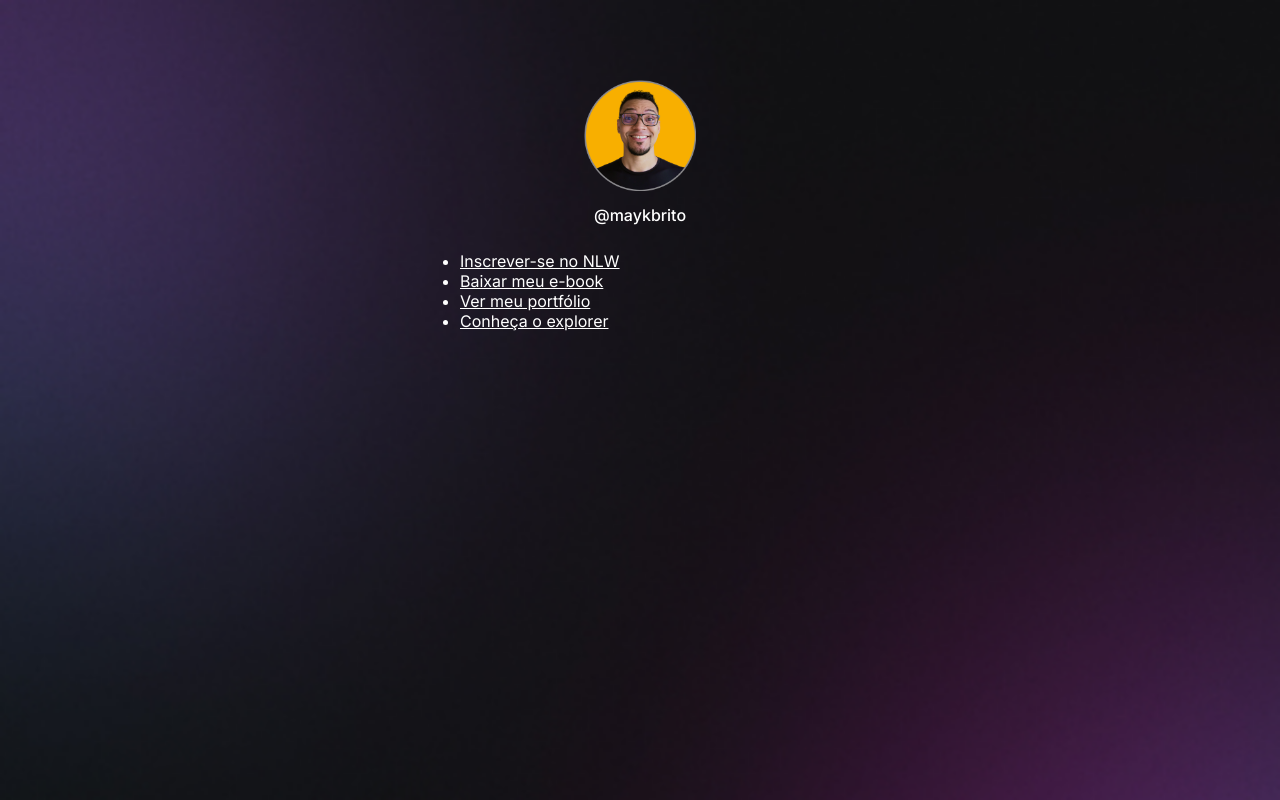
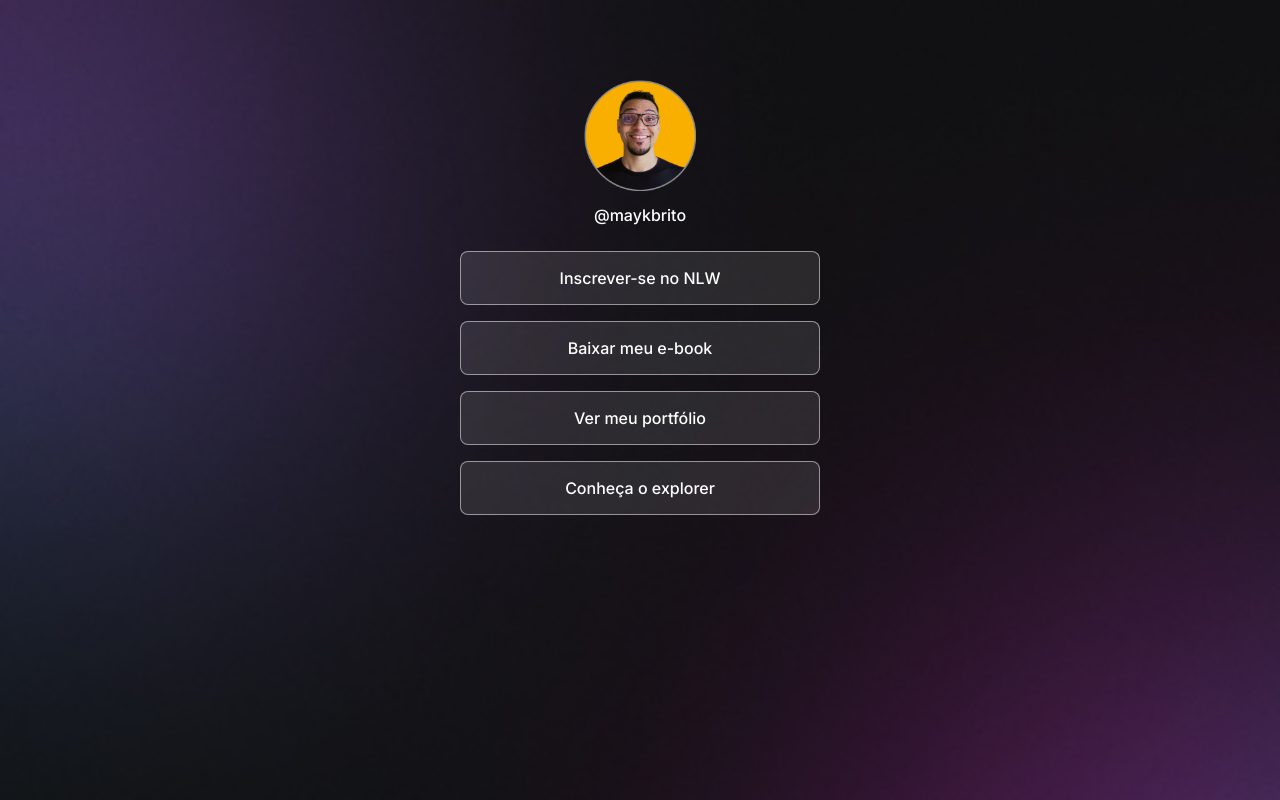
Before and after one commit to canebr/Discover-2023-Rocketseat, a plain HTML site: page Curso/index.html in a window 1280 px wide. Drawn offline with Linux system fonts and the light colour scheme.

Commit message:
alterações no desafio glossario / alterações no index.htm e style.css do curso

```diff
--- a/Curso/index.html
+++ b/Curso/index.html
@@ -30,11 +30,12 @@
         </li>
 
         <li>
-          <a href="https://github.com/canebr" target="_blank">Ver meu portfólio</a>
+          <a rel="noopener" href="https://github.com/canebr" target="_blank"
+          >Ver meu portfólio</a>
         </li>
 
         <li>
-          <a href="https://rocketseat.com.br/explorer" target="_blank">Conheça o explorer</a>
+          <a rel="noopener" href="https://rocketseat.com.br/explorer" target="_blank">Conheça o explorer</a>
         </li>
 
       </ul>
--- a/Curso/style.css
+++ b/Curso/style.css
@@ -3,7 +3,6 @@
   padding: 0;
   box-sizing: border-box;
 }
-
 
 body {
   /*
@@ -41,3 +40,35 @@ body * {
   line-height: 24px;
   margin-top: 8px;
 }
+
+/* links */
+ul {
+  list-style: none;
+
+  display: flex;
+  flex-direction: column;
+  gap: 16px
+}
+
+ul li a {
+  display: flex;
+  align-items: center;
+  justify-content: center;
+
+  padding: 16px 24px;
+
+  background: rgba(255, 255, 255, 0.1);
+  border: 1px solid rgba(255, 255, 255, 0.5);
+  border-radius: 8px;
+
+  /*
+  -webkit-backdrop-filter: blur(4px);
+  backdrop-filter: blur(4px);
+
+Cane - não gostei, não é aceito por todos os navegadores
+       e fica dando mensagem de erro no VSCode
+*/
+
+  text-decoration: none;
+  font-weight: 500;
+}
```
Also changed, not shown: Glossario/glossary.html (+27 -0 lines).
